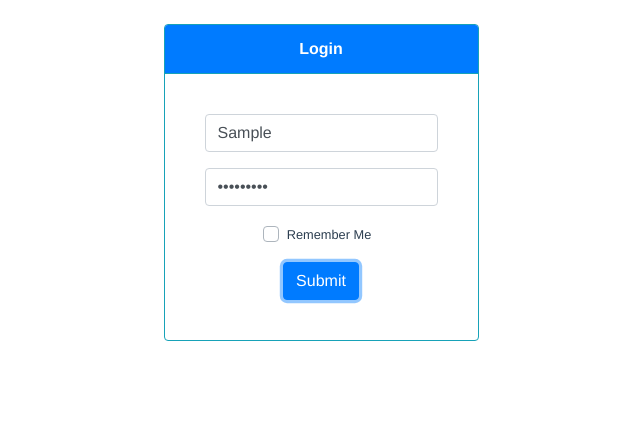
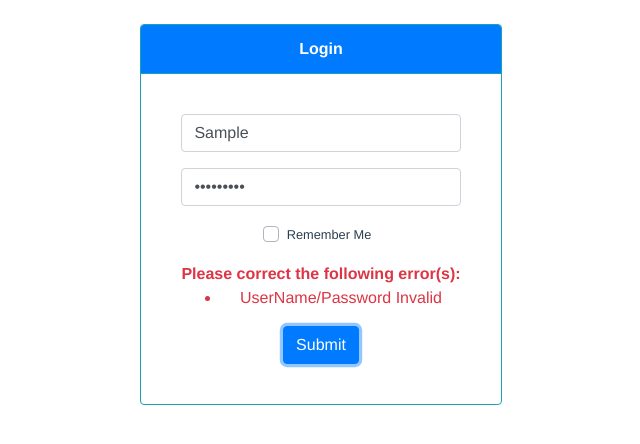
Before and after one commit to iamRamkumar/dashboard-app-with-vue.js, a Vue app: page /login in a window 1280 px wide. Both pictures are taken after typing "Sample", "Sample123" into the empty fields and a click on the button "Submit". Shown: the top 444 px of the page, without its empty margins (319-959 px from the left). Built offline with nearby package versions, Linux system fonts and the light colour scheme; what vue-sidebar-menu would draw is missing.

Commit message:
Added local auth
Error messages set for login form

```diff
--- a/src/pages/Login/LoginForm.vue
+++ b/src/pages/Login/LoginForm.vue
@@ -25,6 +25,12 @@
                   </b-form-checkbox>
                 </b-form-checkbox-group>
               </b-form-group>
+              <p v-if="form.errors.length">
+                <b class="text-danger">Please correct the following error(s):</b>
+                <ul>
+                  <li class="text-danger" :key="error" v-for="error in form.errors">{{ error }}</li>
+                </ul>
+              </p>
               <b-button type="submit" variant="primary">Submit</b-button>
             </b-form>
           </b-card-body>
@@ -39,6 +45,7 @@ import Vue from 'vue'
 import BForm from 'bootstrap-vue/es/components/form/form'
 import BFormGroup from 'bootstrap-vue/es/components/form-group/form-group'
 import BFormInput from 'bootstrap-vue/es/components/form-input/form-input'
+import {USER} from '@/data/constants'
 
 Vue.component({
   'b-form': BForm,
@@ -51,6 +58,7 @@ export default {
   data: function () {
     return {
       form: {
+        errors: [],
         userName: '',
         password: '',
         checked: []
@@ -61,7 +69,13 @@ export default {
   methods: {
     onSubmit (evt) {
       evt.preventDefault()
-      alert(JSON.stringify(this.form))
+      this.form.errors = []
+      if (this.form.userName === USER.username && this.form.password === USER.password) {
+        localStorage.setItem('user', this.form.userName)
+        this.$router.push('/')
+      } else {
+        this.form.errors.push('UserName/Password Invalid')
+      }
     },
     onReset (evt) {
       evt.preventDefault()
```
